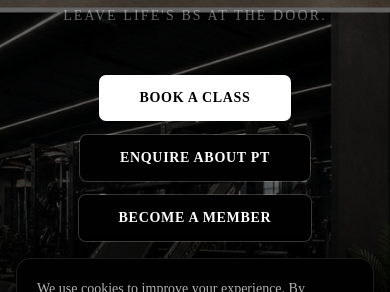
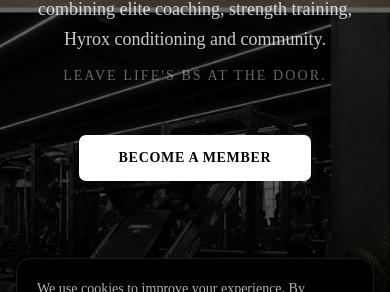
Before and after one commit to Mike-NourishApp/ROAR, a Next.js app: page / in a window 390 px wide. Shown: the part 412-704 px from the top of the page. Built offline with nearby package versions, Linux system fonts and the light colour scheme; no server answers.

Commit message:
Show only Become a Member button on mobile hero
Hide Book a Class and Enquire About PT on mobile, show all three
on sm+ breakpoint.

Co-Authored-By: Claude Opus 4.6 (1M context) <noreply@anthropic.com>

```diff
--- a/src/components/hero.tsx
+++ b/src/components/hero.tsx
@@ -64,7 +64,7 @@ export function Hero() {
             href="#timetable"
             className={cn(
               buttonVariants({ size: "lg" }),
-              "bg-white text-black hover:bg-white/90 text-sm font-semibold uppercase tracking-wider px-10 h-12"
+              "hidden sm:inline-flex bg-white text-black hover:bg-white/90 text-sm font-semibold uppercase tracking-wider px-10 h-12"
             )}
           >
             Book a Class
@@ -73,7 +73,7 @@ export function Hero() {
             href="#team"
             className={cn(
               buttonVariants({ variant: "outline", size: "lg" }),
-              "border-white/20 text-white hover:bg-white/10 text-sm font-semibold uppercase tracking-wider px-10 h-12"
+              "hidden sm:inline-flex border-white/20 text-white hover:bg-white/10 text-sm font-semibold uppercase tracking-wider px-10 h-12"
             )}
           >
             Enquire About PT
@@ -81,8 +81,9 @@ export function Hero() {
           <a
             href="#memberships"
             className={cn(
-              buttonVariants({ variant: "outline", size: "lg" }),
-              "border-white/20 text-white hover:bg-white/10 text-sm font-semibold uppercase tracking-wider px-10 h-12"
+              buttonVariants({ size: "lg" }),
+              "bg-white text-black hover:bg-white/90 text-sm font-semibold uppercase tracking-wider px-10 h-12",
+              "sm:bg-transparent sm:text-white sm:border sm:border-white/20 sm:hover:bg-white/10 sm:hover:text-white"
             )}
           >
             Become a Member
```
